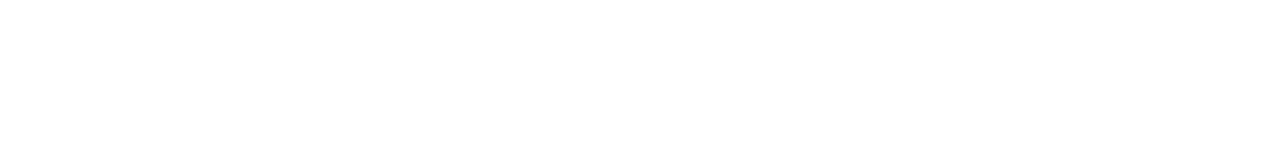
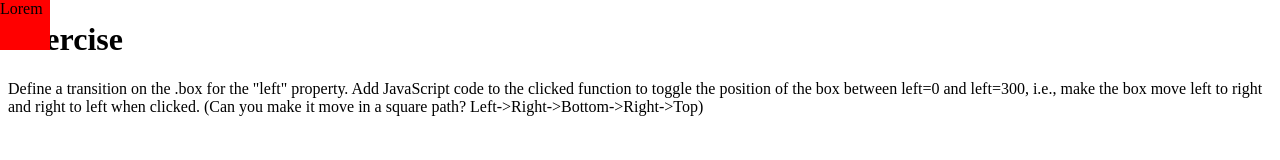
Before and after one commit to sabkemu/re-educate4, a plain HTML site: page exercise5.html in a window 1280 px wide. Drawn offline with Linux system fonts and the light colour scheme.

Commit message:
update 7

```diff
--- a/exercise5.css
+++ b/exercise5.css
@@ -0,0 +1,20 @@
+.box {
+    width: 50px;
+    height: 50px;
+    background-color: red;
+    position: absolute;
+    left: 0px;
+    top:0px;
+    animation-name: square;
+    animation-duration: 5s;
+    animation-iteration-count: 3;
+    transition: left;
+}
+@keyframes square{
+    0%{left:0px; top: 0px;}
+    25%{left: 300px; top: 0px;}
+    50%{left: 300px; top: 300px;}
+    75%{left: 0px; top: 300px;}
+    100%{left: 0px; top: 0px;}
+
+}
--- a/exercise5.html
+++ b/exercise5.html
@@ -5,9 +5,14 @@
     <meta http-equiv="X-UA-Compatible" content="IE=edge">
     <meta name="viewport" content="width=device-width, initial-scale=1.0">
     <link rel="stylesheet" href="./exercise5.css">
+    <link rel="stylesheet" href="./node.js">
     <title>Exercise5</title>
 </head>
 <body>
-
+    <h1>Exercise</h1>
+Define a transition on the .box for the "left" property.
+Add JavaScript code to the clicked function to toggle the position of the box between left=0 and left=300, i.e., make the box move left to right and right to left when clicked.
+(Can you make it move in a square path? Left->Right->Bottom->Right->Top)
+    <div class="box">Lorem</div>
 </body>
 </html>
--- /dev/null
+++ b/node.js
@@ -0,0 +1,8 @@
+var el = document.querySelector(".box");
+
+
+el.addEventListener("click", clickedBox, false);
+
+function clickedBox(evt) {
+  console.log("clicked on box.")
+}
```
